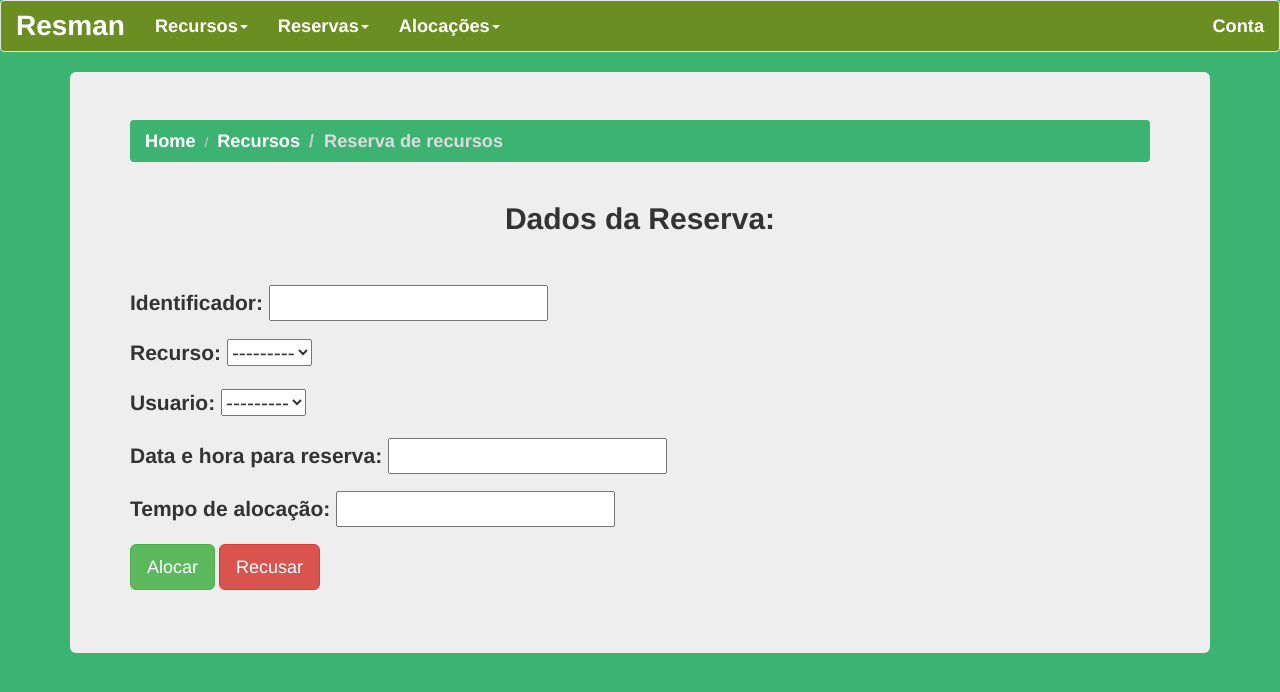
After one commit to Isaius/Resman, a Django app: template templates/visualizar_reserva.html in a window 1280 px wide. The commit adds this page. Shown: the top 692 px of the page. Run offline with Django 3.2, Linux system fonts and the light colour scheme; the template is opened without the code that fills it: values that come from a table or form of the project are taken from there, others are empty; some libraries are stand-ins or nearby versions.

Commit message:
Adicionar pagina de visualizacao de reserva

```diff
--- a/reserva/forms.py
+++ b/reserva/forms.py
@@ -4,6 +4,7 @@ from .models import Reserva
 from recurso.models import Recurso
 from datetime import datetime, timedelta
 from pytz import utc
+
 
 class ReservarForm(ModelForm):
 	class Meta:
@@ -32,3 +33,16 @@ class ReservarForm(ModelForm):
 				self.add_error('tempo_alocacao', msg)
 
 		return cleaned_data
+
+
+class VisReservaForm(ModelForm):
+	def __init__(self, *args, **kwargs):
+		super().__init__(*args, **kwargs)
+		self.fields['identificador'].widget.attrs['readonly'] = True
+		self.fields['recurso'].widget.attrs['readonly'] = True
+		self.fields['usuario'].widget.attrs['readonly'] = True
+		self.fields['tempo_alocacao'].widget.attrs['readonly'] = True
+
+	class Meta:
+		model = Reserva
+		fields = ['identificador', 'recurso', 'usuario', 'data_reserva', 'tempo_alocacao']
--- a/reserva/urls.py
+++ b/reserva/urls.py
@@ -1,9 +1,10 @@
 from django.contrib import admin
 from django.urls import path, include
-from .views import reservar_recurso, listar_reservas
+from .views import reservar_recurso, listar_reservas, visualizar_reserva
 
 urlpatterns = [
 	path('new/', reservar_recurso, name="nova_reserva"),
     path('new/<str:recurso_id>', reservar_recurso, name="nova_reserva_recurso"),
     path('listar/', listar_reservas, name="listar_reservas"),
+    path('visualizar/<str:reserva_id>', visualizar_reserva, name="visualizar_reserva"),
 ]
--- a/templates/listar_reservas.html
+++ b/templates/listar_reservas.html
@@ -102,7 +102,7 @@
                     <tr>
                         <th>Identificador</th>
                         <th>Recurso</th>
-                        <th>Usuáriog</th>
+                        <th>Usuário</th>
                         <th>Data</th>
                         <th>Opções</th>
                     </tr>
@@ -114,7 +114,7 @@
                             <td>{{ reserva.recurso.descricao }} </td>
                           	<td>{{ reserva.usuario.nome }} </td>
                           	<td>{{ reserva.data_reserva }} </td>
-                            <td><a href="show/">Visualizar</a></td>
+                            <td><a href="{% url 'visualizar_reserva' reserva.identificador %}">Visualizar</a></td>
                         </tr>
                     {%endfor%}
                 </tbody>
--- /dev/null
+++ b/templates/visualizar_reserva.html
@@ -0,0 +1,141 @@
+{% load static %}
+<!DOCTYPE html>
+<html>
+<head>
+  	<title>Resman | Visualizar Reserva</title>
+  		<meta charset="utf-8">
+  		<meta name="viewport" content="width=device-width, initial-scale=1">
+  		<link rel="stylesheet" href="{% static '/Bootstrap/bootstrap.min.css' %}">
+  		<script src="{% static 'Bootstrap/jquery.min.js' %}"></script>
+  		<script src="{% static 'Bootstrap/bootstrap.min.js' %}"></script>
+  		<style>
+  		.navbar-default {
+  		background-color:#6B8E23;
+ 		}
+ 		.navbar-default .navbar-brand {
+  		color: white;
+        font-size: 2.0em;
+        font-weight: bold;
+		}
+		.navbar-default .navbar-nav > li > a {
+  		color: white;
+        font-size: 1.3em;
+        font-weight: bold;
+		}
+        ul.breadcrumb{
+        background-color:#3CB371;}
+        .breadcrumb > li > a {
+        color: white;
+        font-size: 1.3em;
+        font-weight: bold;
+        }
+        .breadcrumb .active{
+         color: 	#DCDCDC;
+        font-size: 1.3em;
+        font-weight: bold;
+        }
+ 		body {
+  		background-color:#3CB371;
+		}
+        </style>
+	</head>
+<body>
+<nav class="navbar navbar-default">
+  <div class="container-fluid">
+    <div class="navbar-header">
+      <a class="navbar-brand" href="{% url 'homepage' %}">Resman</a>
+    </div>
+    <ul class="nav navbar-nav">
+      <li class="dropdown"><a class="dropdown-toggle" data-toggle="dropdown" href="#">Recursos<span class="caret"></span></a>
+        <ul class="dropdown-menu">
+          <li><a href="#">Cadastrar</a></li>
+          <li><a href="#">Inserir Planilha</a></li>
+          <li><a href="#">Alterar</a></li>
+          <li><a href="#">Listar</a></li>
+          <li><a href="#">Excluir</a></li>
+          <li><a href="#">Indisponibilizar</a></li>
+        </ul>
+      </li>
+      <li class="dropdown"><a class="dropdown-toggle" data-toggle="dropdown" href="#">Reservas<span class="caret"></span></a>
+        <ul class="dropdown-menu">
+          <li><a href="#">Nova Reserva</a></li>
+          <li><a href="#">Alterar</a></li>
+          <li><a href="#">Listar</a></li>
+          <li><a href="#">Excluir</a></li>
+        </ul>
+      </li>
+      <li class="dropdown"><a class="dropdown-toggle" data-toggle="dropdown" href="#">Alocações<span class="caret"></span></a>
+        <ul class="dropdown-menu">
+          <li><a href="#">Alterar</a></li>
+          <li><a href="#">Excluir</a></li>
+          <li><a href="#">Listar</a></li>
+        </ul>
+      </li>
+    </ul>
+    <ul class="nav navbar-nav navbar-right">
+      <li><a href="#">Conta</a></li>
+    </ul>
+  </div>
+</nav>
+
+<div class="container">
+<div class="jumbotron">
+<ul class="breadcrumb">
+    <li><a href="{% url 'homepage' %}">Home</a></li>
+    <li><a href="#">Recursos</a></li>
+    <li class="active">Reserva de recursos</li>
+</ul>
+<div class="container">
+		<div align="center">
+  		<h2><b>Dados da Reserva:</b></h2>
+      <BR><BR>
+  		</div>
+  	<form class="form-horizontal" action="#" method="POST">
+  	<div class="form-group">
+      {% csrf_token %}
+      {{ form.as_p }}
+<!--
+      <label for="{{ form.identificador.id_for_label }}">Identificador da Reserva:
+      </label>
+      <input type="text" class="form-control" id="id_recurso" placeholder="Idenfiticador da reserva" disabled>
+    </div>
+    <div class="form-group">
+      <label for="id_recurso">Usuário:
+      </label>
+      <input type="text" class="form-control" id="id_recurso" placeholder="Nome do usuário" disabled>
+    </div>
+    <div class="form-group">
+      <label for="id_recurso">Descrição do Recurso:
+      </label>
+      <input type="text" class="form-control" id="id_recurso" placeholder="Descrição do recurso" disabled>
+    </div>
+    <div class="form-group">
+      <label for="id_recurso">Identificador do Recurso:
+      </label>
+      <input type="text" class="form-control" id="id_recurso" placeholder="Idenfiticador do recurso" disabled>
+    </div>
+    <div class="form-group">
+      <label for="data_aprov">Data da solicitação:</label>
+      <input type="datetime-local" class="form-control" id="data_solicitacao">
+    </div>
+    <div class="form-group">
+      <label for="data_aprov">Data da reserva:</label>
+      <input type="datetime-local" class="form-control" id="data_reserva">
+    </div>
+    <div class="form-group">
+      <label for="id_recurso">Tempo de alocação:
+      </label>
+      <input type="text" class="form-control" id="tempo_alocacao" placeholder="Digite o tempo de alocação em horas">
+    </div>
+	<div align=center>
+-->
+	<button type="submit" class="btn btn-success btn-lg">Alocar</button>
+  <button type="button" class="btn btn-danger btn-lg">Recusar</button>
+	</div>
+
+  </form>
+</div>
+</div>
+</div>
+</body>
+</html>
```
Also changed, not shown: reserva/views.py (+12 -1 lines).
